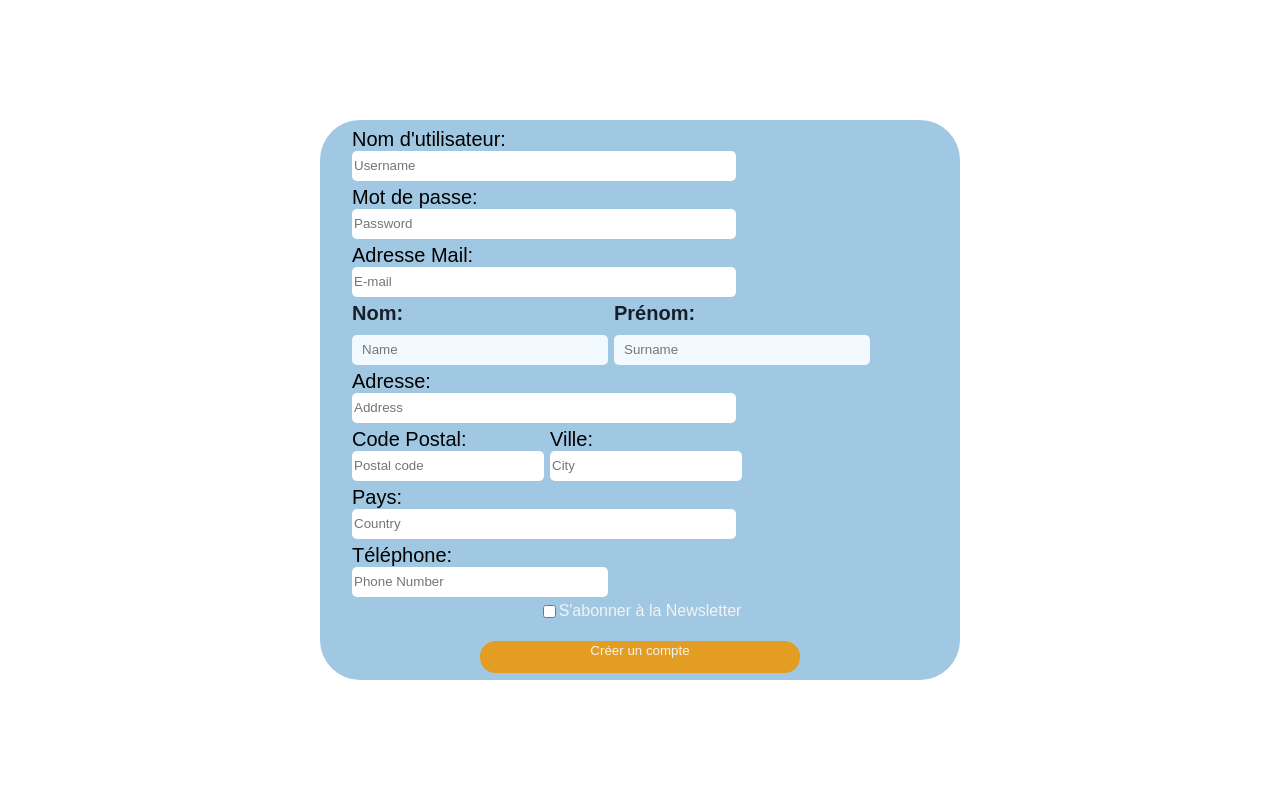
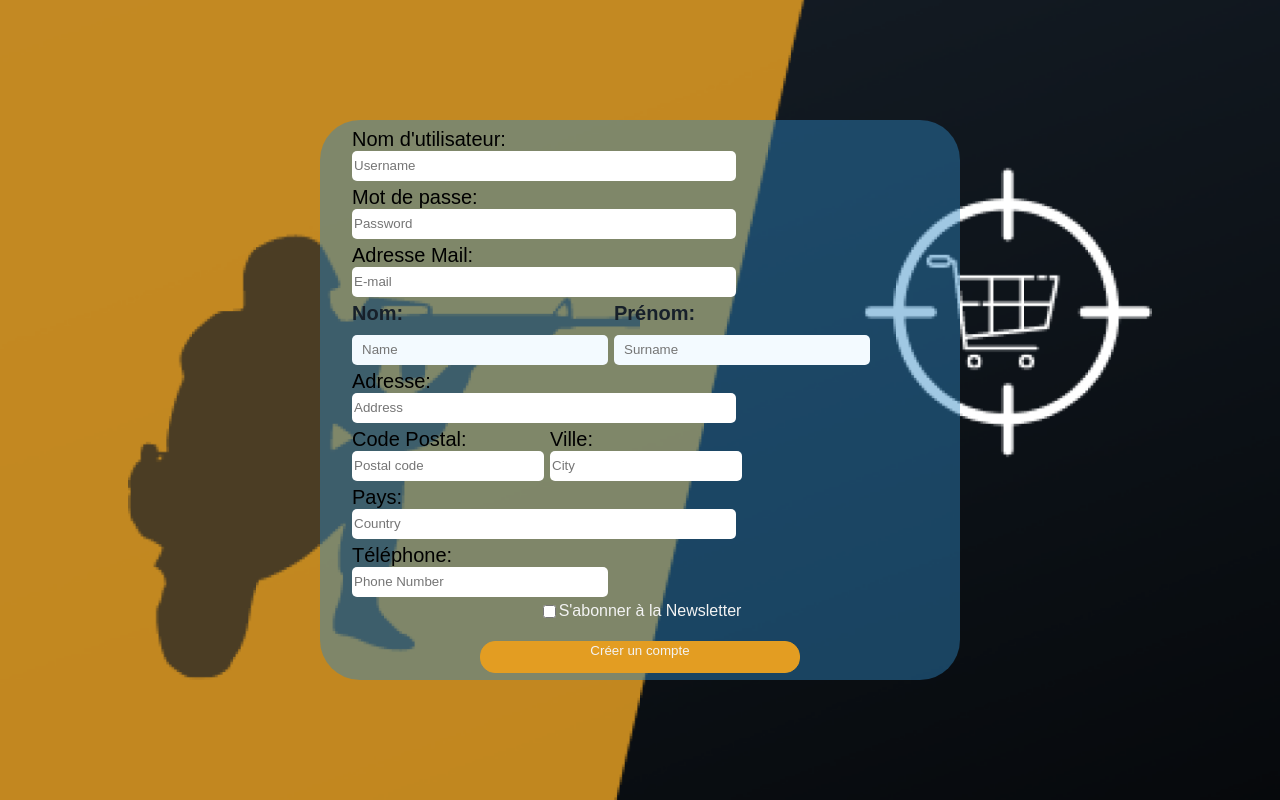
Before and after one commit to NelsonPhilippe/GeekLandFront, a React (Create React App) app: page /register in a window 1280 px wide. Built offline with nearby package versions, Linux system fonts and the light colour scheme; a web font is replaced by a local one.

Commit message:
fix background register

```diff
--- a/src/css/Register.css
+++ b/src/css/Register.css
@@ -1,16 +1,19 @@
 @import url('https://fonts.googleapis.com/css2?family=Marko+One&family=Revalia&display=swap');
 
 .register{
-    margin-left: 25%;
     padding: 0;
     width: 100vw;
     height: 100vh;
+    background-image: url("../../public/img/LogoGeekLand.png");
+    background-size: cover;
+
 }
 
 .fieldreg{
     display: flex;
     flex-direction: column;
     justify-content: center;
+    align-items: center;
     width: 100vw;
     height: 100vh;
 
```
Also changed, not shown: 1 other file (tests, documents, lock files or other folders).
